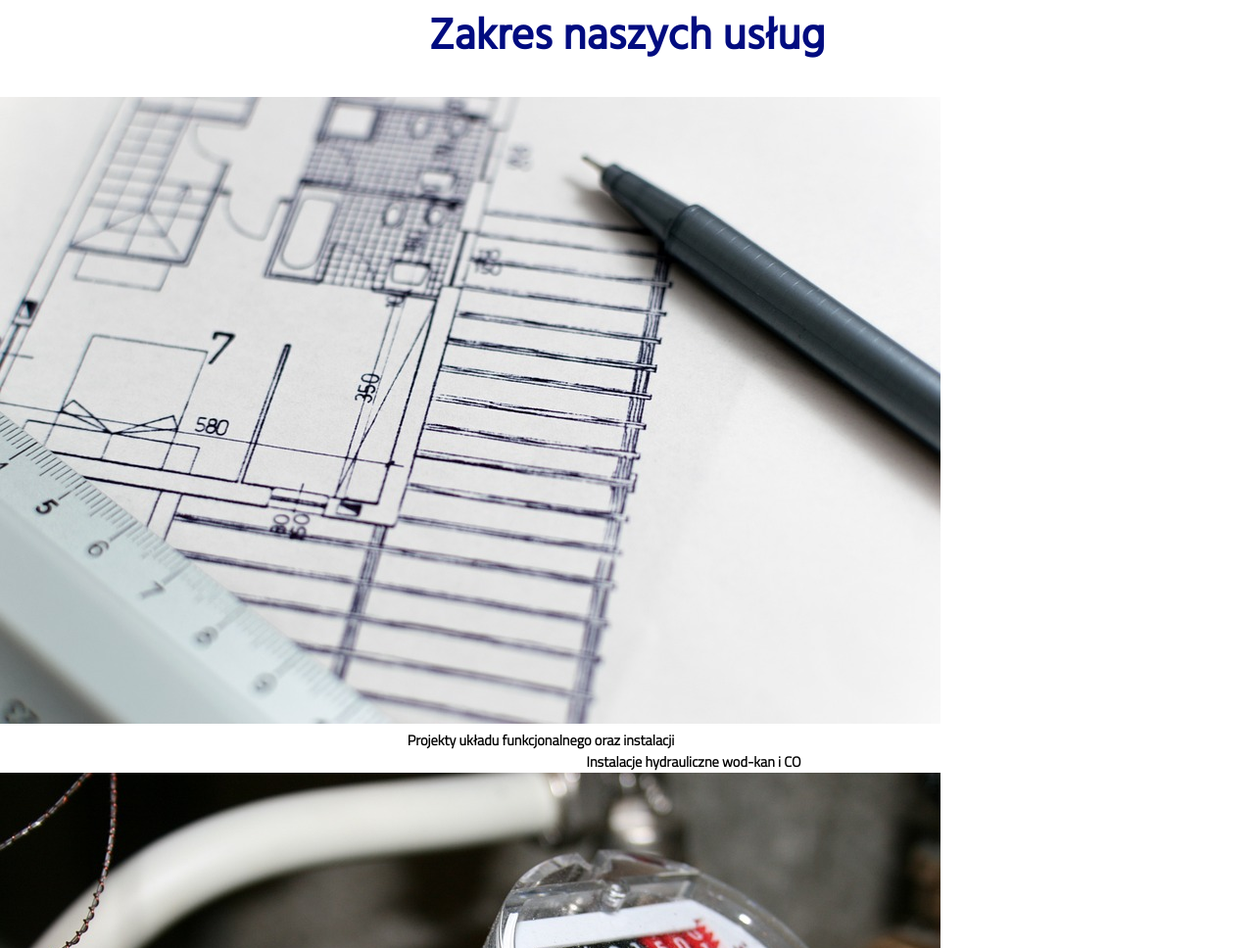
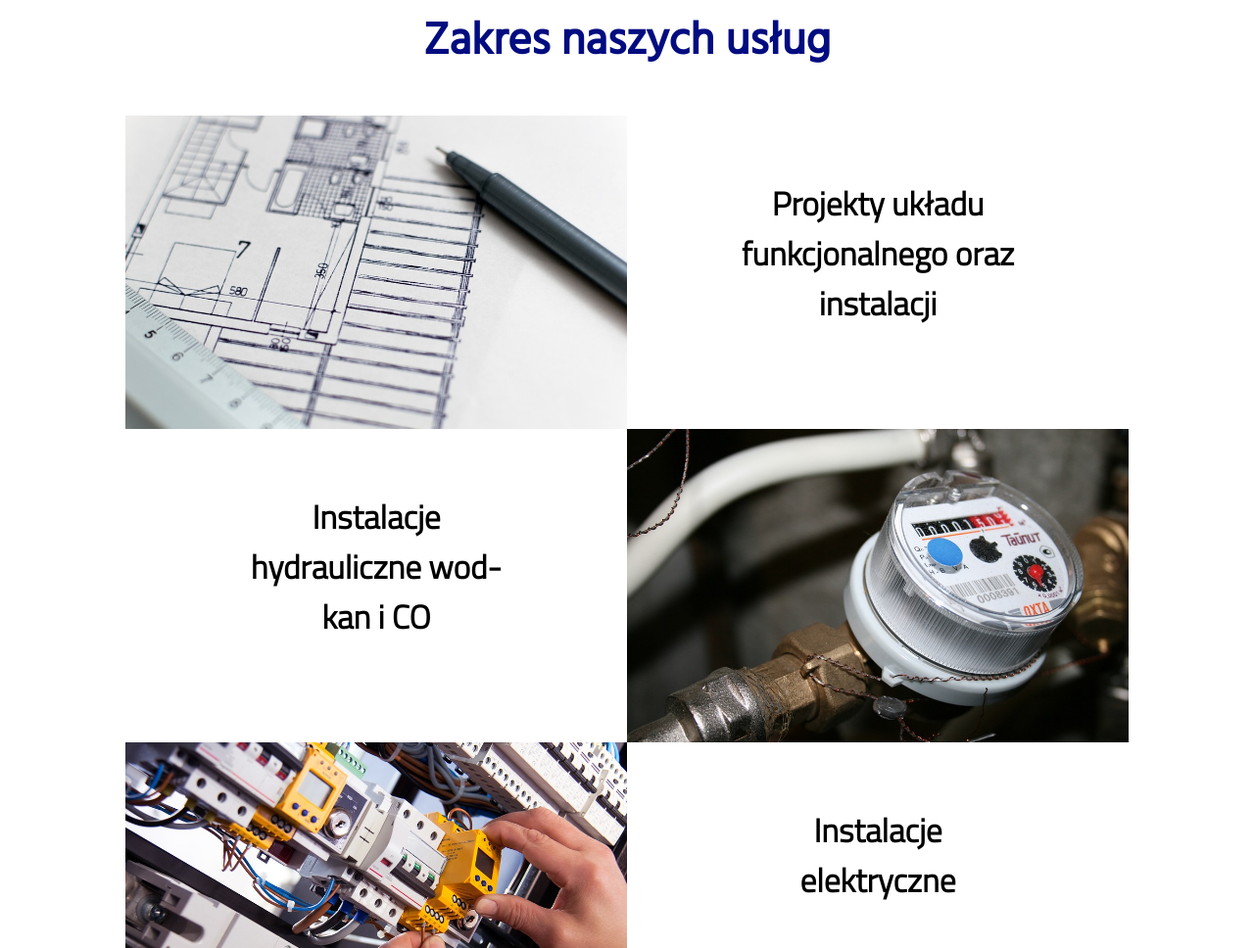
Before and after one commit to choice4choice/remont-inwestycyjny, a plain HTML site: page index.html in a window 1280 px wide. Shown: the part 1832-2800 px from the top of the page at 98% size. Drawn offline with nearby package versions, Linux system fonts and the light colour scheme.

Commit message:
servic section is responsive, img responsivnes to be upgrade

```diff
--- a/index.html
+++ b/index.html
@@ -81,48 +81,37 @@
         </div>
     </section>
 
-    <section id="uslugi">
-        <div class="uslugi">
+    <section class="container-100" id="uslugi">
         <h1 class="section_heading">
             Zakres naszych usług
         </h1>
-            <div class="section_flex_cont">
-                <div class="section_flex_cont_img">
-                    <img src="/images/projekty.jpg">
+        <div class="flex wrap container-80">
+            <div class="service_img_project container-50">
             </div>
-                <div class="section_flex_cont_txt" >
-                    <h2 id="left">Projekty układu funkcjonalnego oraz instalacji</h2>
-                </div>
+            <div class="service_txt container-50" >
+                <h2>Projekty układu funkcjonalnego oraz instalacji</h2>
             </div>
 
-            <div class="section_flex_cont">
-                <div class="section_flex_cont_txt">
-                    <h2 id="right">Instalacje hydrauliczne wod-kan i CO</h2>
+            <div class="service_txt container-50" >
+                <h2>Instalacje hydrauliczne wod-kan i CO</h2>
             </div>
-                <div class="section_flex_cont_img">
-                    <img src="/images/instalacje_hydrauliczne.jpg">
-                </div>
+            <div class="service_img_plumbing container-50">
             </div>
 
-            <div class="section_flex_cont">
-                <div class="section_flex_cont_img">
-                    <img src="/images/instalacej_elektryczne.jpg">
+            <div class="service_img_electric container-50">
             </div>
-                <div class="section_flex_cont_txt">
-                    <h2 id="left">Instalacje elektryczne</h2>
-                </div>
+            <div class="service_txt container-50" >
+                <h2>Instalacje elektryczne</h2>
             </div>
 
-            <div class="section_flex_cont">
-                <div class="section_flex_cont_txt">
-                    <h2 id="right">Wszystkie usługi wykończeniowe</h2>
+            <div class="service_txt container-50" >
+                <h2>Wszystkie usługi wykończeniowe</h2>
             </div>
-                <div class="section_flex_cont_img">
-                    <img src="/images/wykonczenie.jpg">
+            <div class="service_img_construction container-50">
             </div>
-            </div>
-        </div>
-    </section>
+
+
+
 
     <section class="gallery" id="galeria">
         <div class="gallery">
--- a/styles.css
+++ b/styles.css
@@ -47,7 +47,9 @@ section{
 }
 .flex{
     display: flex;
-
+}
+.wrap{
+    flex-wrap: wrap;
 }
 .navbar {
     position: sticky;
@@ -127,7 +129,7 @@ section{
     margin-right: -120px;
 }
 .section_heading {
-    font-size: 3.5vw;
+    font-size: 3.6vw;
     display: block;
     text-align: center;
     color:#010C80;
@@ -165,19 +167,31 @@ section{
     font-weight: bold;
     font-size: 3vw;
 }
-
-
-
-.section_flex_cont_txt h2{
+.service_txt h2{
     text-align: center;
-    font-size: 0.9em;
+    font-size: 2.6vw;
     color:black;
     width: 80%;
     margin:auto;
-    padding: 0;
+    min-height: 25vw;
+    padding: 5vw;
 }
-
-
+.service_img_project{
+    background-image: url(/images/projekty.jpg);
+    background-size: cover;
+}
+.service_img_plumbing{
+    background-image: url(/images/instalacje_hydrauliczne.jpg);
+    background-size: cover;
+}
+.service_img_electric{
+    background-image: url(/images/instalacej_elektryczne.jpg);
+    background-size: cover;
+}
+.service_img_construction{
+    background-image: url(/images/wykonczenie.jpg);
+    background-size: cover;
+}
 
 
 
```
Lines whose indentation alone changed are shown as unchanged.
